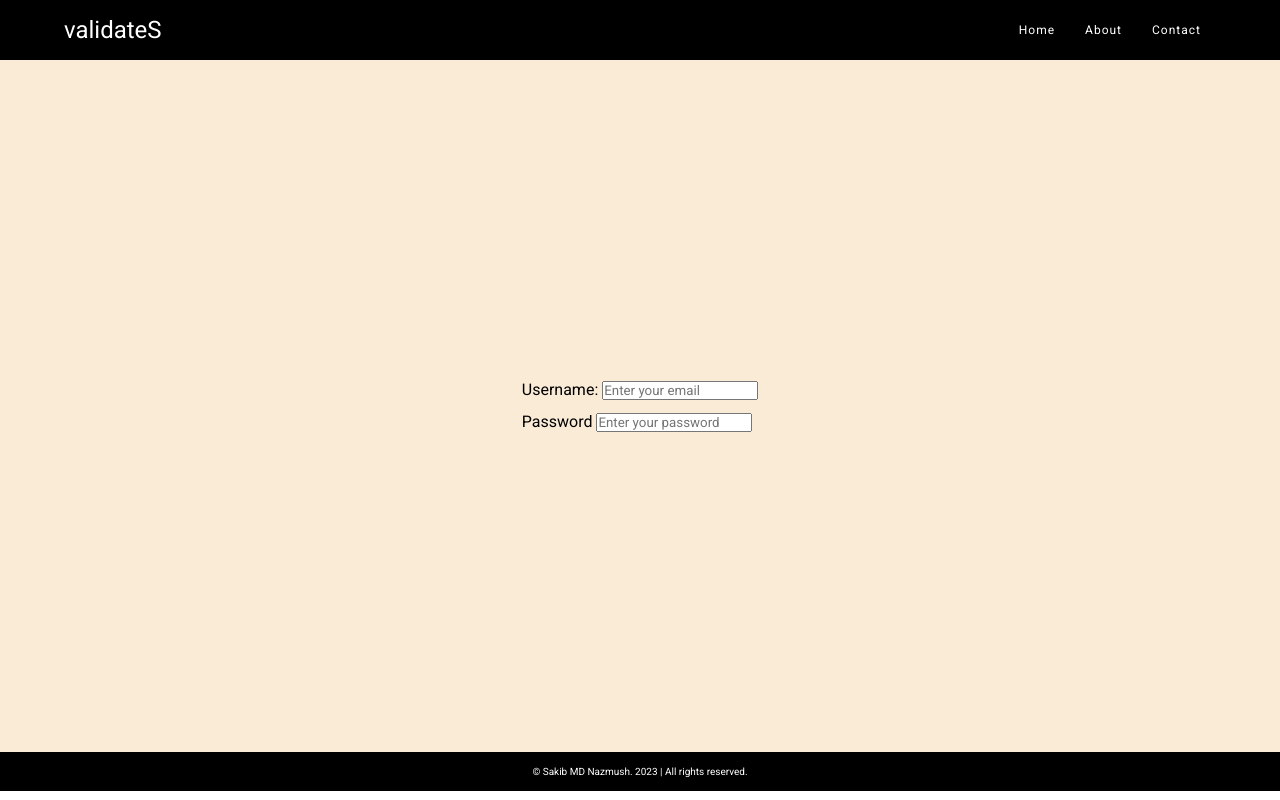
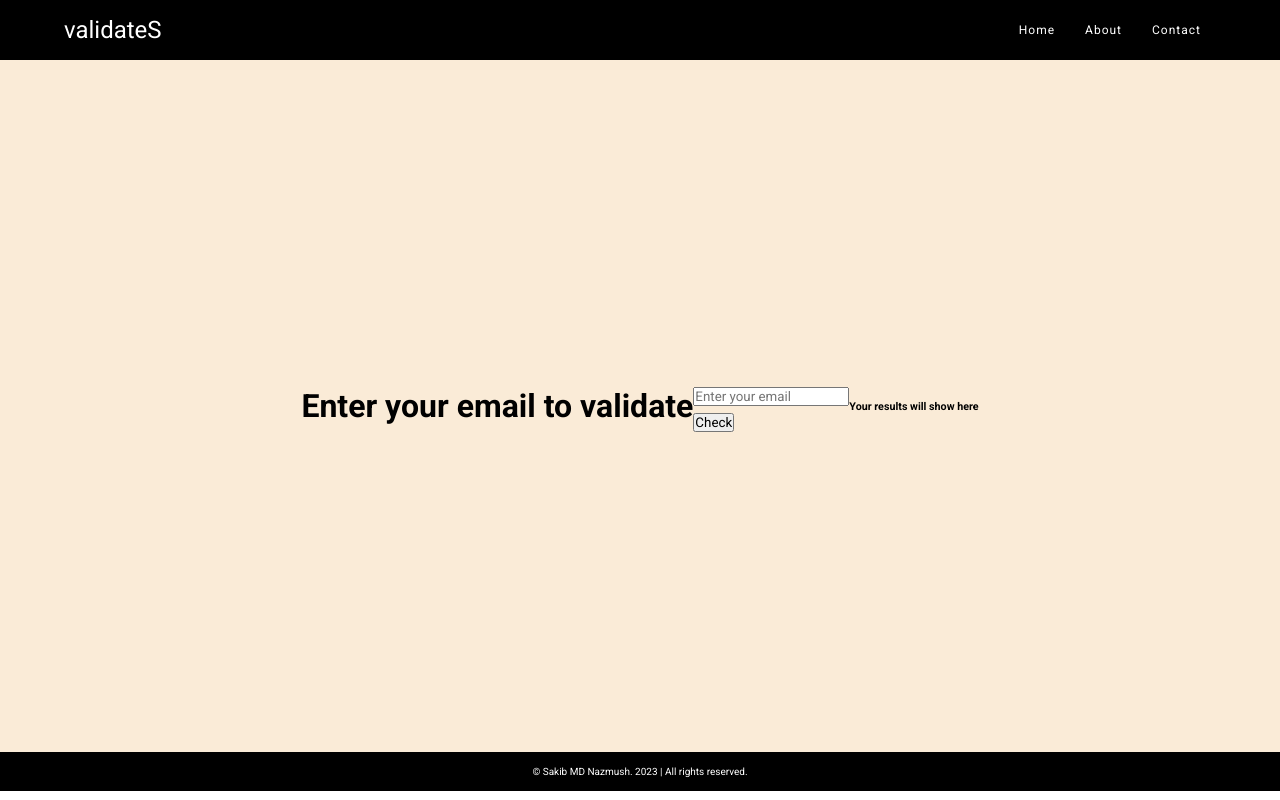
Before and after one commit to nazsakib/email-validator, a plain HTML site: page index.html in a window 1280 px wide. Drawn offline with Linux system fonts and the light colour scheme.

Commit message:
markup added

```diff
--- a/index.html
+++ b/index.html
@@ -31,19 +31,25 @@
     <!-- main area  -->
     <main>
        <div class="container">
-        <form action="POST">
-            <!-- email -->
-            <div class="email">
-                <label for="email">Username: </label>
-                <input type="email" name="email" id="email" placeholder="Enter your email">
+        <h1>Enter your email to validate</h1>
+        <div class="form-area">
+            <form action="/submit" method="POST">
+                <!-- email -->
+                <div class="email">
+                    <input type="text" name="email" id="email" placeholder="Enter your email">
+                </div>
+
+                <!-- button -->
+                <div class="button">
+                    <input id="checkBtn" class="btn" type="button" value="Check">
+                </div>
+            </form>
+        </div>
+        <div class="show-result-area">
+            <div id="showResult">
+                <h6>Your results will show here</h6>
             </div>
-
-            <!-- password -->
-            <div class="password">
-                <label for="pass">Password</label>
-                <input type="password" name="pass" id="pass" placeholder="Enter your password">
-            </div>
-        </form>
+        </div>
        </div>
     </main>
     <!-- main area ends -->
```
